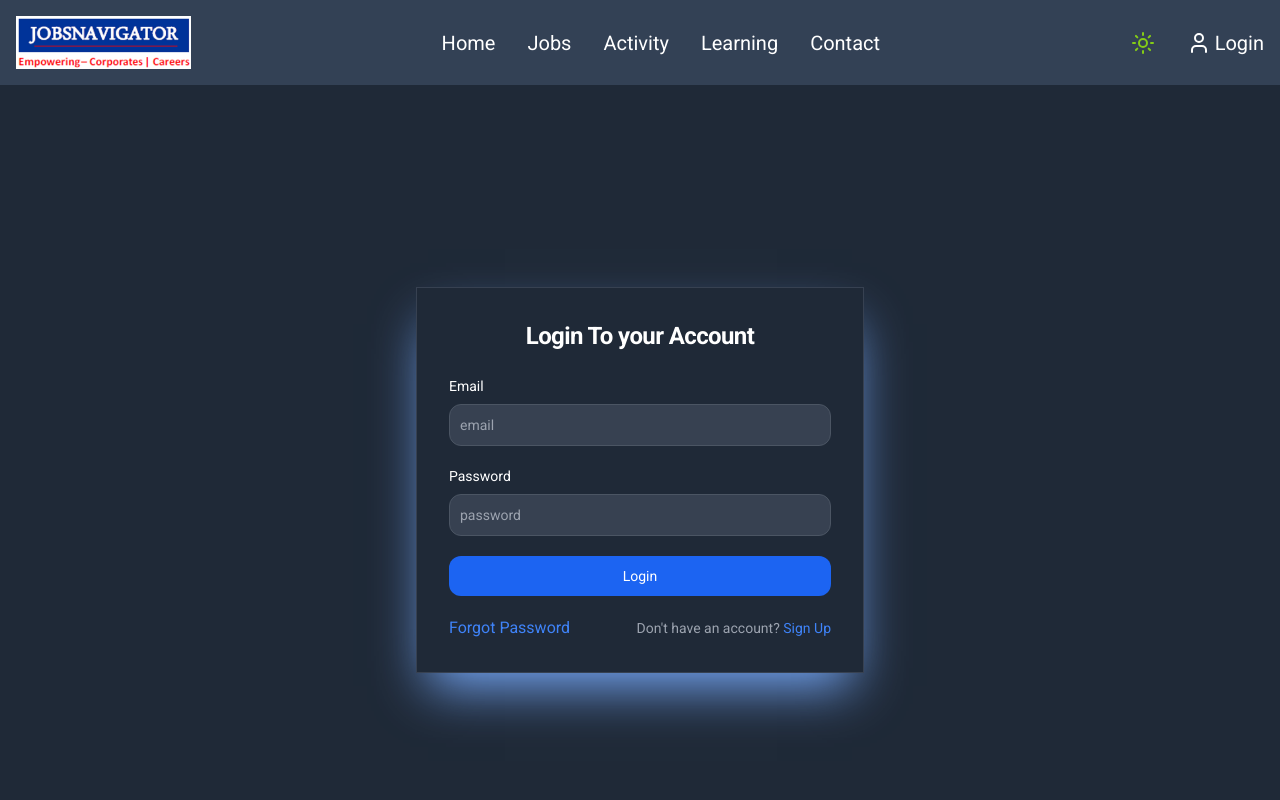
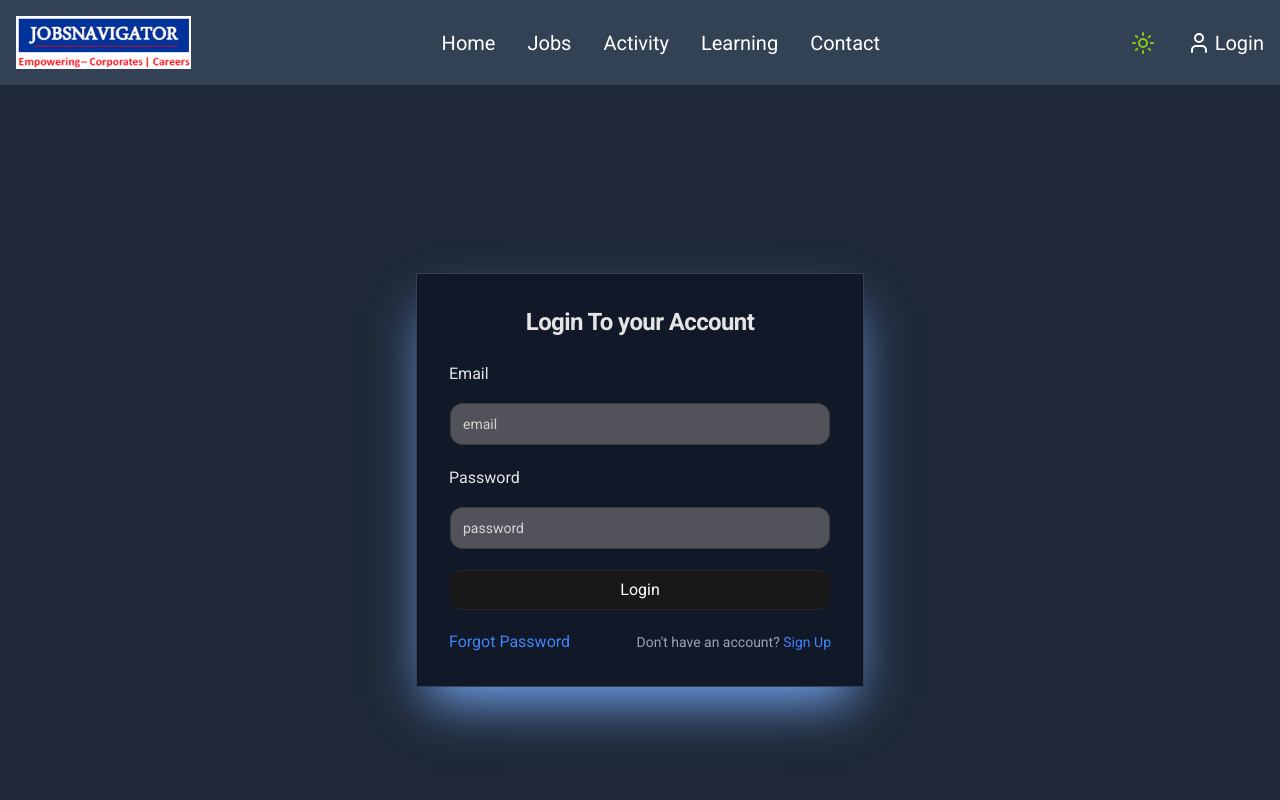
Before and after one commit to JOBSNAVIGATOR/JOBSNAVIGATOR, a Next.js app: page /login in a window 1280 px wide. Shown: the top 800 px of the page. Built offline with nearby package versions, Linux system fonts and the light colour scheme.

Commit message:
modified the text input component and button component

```diff
--- a/package.json
+++ b/package.json
@@ -10,6 +10,7 @@
   },
   "dependencies": {
     "@radix-ui/react-dropdown-menu": "^2.1.1",
+    "@radix-ui/react-label": "^2.1.0",
     "@radix-ui/react-slot": "^1.1.0",
     "@react-three/drei": "^9.108.4",
     "@react-three/fiber": "^8.16.8",
@@ -18,7 +19,7 @@
     "dotenv": "^16.4.5",
     "flowbite": "^2.4.1",
     "flowbite-react": "^0.10.1",
-    "framer-motion": "^11.3.5",
+    "framer-motion": "^11.3.8",
     "lucide-react": "^0.407.0",
     "next": "14.2.5",
     "next-themes": "^0.3.0",
--- a/src/app/(front-office)/login/page.jsx
+++ b/src/app/(front-office)/login/page.jsx
@@ -5,9 +5,9 @@ export default function page() {
   return (
     <section className="bg-slate-300 dark:bg-gray-800">
       <div className="flex flex-col items-center justify-center px-6 py-8 mx-auto h-screen lg:py-0">
-        <div className="w-full bg-slate-100 dark:shadow-blue-400 rounded-lg shadow-2xl dark:border md:mt-0 sm:max-w-md xl:p-0 dark:bg-gray-800 dark:border-gray-700">
+        <div className="w-full bg-slate-100 dark:shadow-blue-400 rounded-lg shadow-2xl dark:border md:mt-0 sm:max-w-md xl:p-0 dark:bg-gray-900 dark:border-gray-700">
           <div className="p-6 space-y-4 md:space-y-6 sm:p-8">
-            <h1 className="text-xl font-bold leading-tight tracking-tight text-gray-900 md:text-2xl dark:text-white text-center">
+            <h1 className="text-xl font-bold leading-tight tracking-tight md:text-2xl text-center text-neutral-800 dark:text-neutral-200">
               Login To your Account
             </h1>
             <LoginForm />
--- a/src/app/(front-office)/signup/page.jsx
+++ b/src/app/(front-office)/signup/page.jsx
@@ -5,9 +5,9 @@ export default function page() {
   return (
     <section className="bg-slate-300 dark:bg-gray-800">
       <div className="flex flex-col items-center justify-center px-6 py-8 mx-auto h-screen lg:py-0">
-        <div className="w-full bg-slate-100 dark:shadow-blue-400 rounded-lg shadow-2xl dark:border md:mt-0 sm:max-w-md xl:p-0 dark:bg-gray-800 dark:border-gray-700">
+        <div className=" w-full bg-slate-100 dark:shadow-blue-400 rounded-lg shadow-2xl dark:border md:mt-0 sm:max-w-md xl:p-0 dark:bg-gray-900 dark:border-gray-700">
           <div className="p-6 space-y-4 md:space-y-6 sm:p-8">
-            <h1 className="text-xl font-bold leading-tight tracking-tight text-gray-900 md:text-2xl dark:text-white text-center">
+            <h1 className="text-xl font-bold leading-tight tracking-tight  md:text-2xl  text-center text-neutral-800 dark:text-neutral-200">
               Create your Account
             </h1>
             <SignupForm role="CANDIDATE" />
--- a/src/components/FormInputs/SubmitButton.jsx
+++ b/src/components/FormInputs/SubmitButton.jsx
@@ -12,7 +12,7 @@ export default function SubmitButton({
         <button
           disabled
           type="button"
-          className="w-full text-white bg-blue-700 hover:bg-blue-800 focus:ring-4 focus:outline-none focus:ring-blue-300 font-medium rounded-xl text-sm px-5 py-2.5 text-center mr-2 dark:bg-blue-600 dark:hover:bg-blue-700 dark:focus:ring-blue-800 inline-flex items-center"
+          className="bg-gradient-to-br relative group/btn from-black dark:from-zinc-900 dark:to-zinc-900 to-neutral-600 block dark:bg-zinc-800 w-full text-white rounded-xl h-10 font-medium shadow-[0px_1px_0px_0px_#ffffff40_inset,0px_-1px_0px_0px_#ffffff40_inset] dark:shadow-[0px_1px_0px_0px_var(--zinc-800)_inset,0px_-1px_0px_0px_var(--zinc-800)_inset]"
         >
           <svg
             aria-hidden="true"
@@ -36,11 +36,21 @@ export default function SubmitButton({
       ) : (
         <button
           type="submit"
-          className="w-full text-white bg-blue-600 hover:bg-blue-700 focus:ring-4 focus:outline-none focus:ring-blue-300 font-medium rounded-xl text-sm px-5 py-2.5 text-center dark:bg-blue-600 dark:hover:bg-blue-700 dark:focus:ring-blue-800"
+          className="bg-gradient-to-br relative group/btn from-black dark:from-zinc-900 dark:to-zinc-900 to-neutral-600 block dark:bg-zinc-800 w-full text-white rounded-xl h-10 font-medium shadow-[0px_1px_0px_0px_#ffffff40_inset,0px_-1px_0px_0px_#ffffff40_inset] dark:shadow-[0px_1px_0px_0px_var(--zinc-800)_inset,0px_-1px_0px_0px_var(--zinc-800)_inset]"
         >
           {buttonTitle}
+          <BottomGradient />
         </button>
       )}
     </div>
   );
 }
+
+const BottomGradient = () => {
+  return (
+    <>
+      <span className="group-hover/btn:opacity-100 block transition duration-500 opacity-0 absolute h-px w-full -bottom-px inset-x-0 bg-gradient-to-r from-transparent via-cyan-500 to-transparent" />
+      <span className="group-hover/btn:opacity-100 blur-sm block transition duration-500 opacity-0 absolute h-px w-1/2 mx-auto -bottom-px inset-x-10 bg-gradient-to-r from-transparent via-indigo-500 to-transparent" />
+    </>
+  );
+};
--- a/src/components/FormInputs/TextInput.jsx
+++ b/src/components/FormInputs/TextInput.jsx
@@ -1,3 +1,7 @@
+import { cn } from "@/lib/utils";
+import { Label } from "../ui/label";
+import { Input } from "../ui/input";
+
 export default function TextInput({
   label,
   name,
@@ -12,25 +16,28 @@ export default function TextInput({
 }) {
   return (
     <div className={className}>
-      <label
+      <LabelInputContainer>
+        <Label
           htmlFor={name}
-        className="block mb-2 text-sm font-medium text-gray-900 dark:text-white"
+          className="block mb-2 text-md font-medium text-neutral-800 dark:text-neutral-200 "
         >
           {label}
-      </label>
+        </Label>
         {/* <div className="mt-2"> */}
-      <input
+        <Input
           {...register(`${name}`, { required: isRequired })}
           type={type}
           name={name}
           id={name}
           defaultValue={defaultValue}
           autoComplete={name}
-        className="bg-gray-50 border border-gray-300 text-gray-900 sm:text-sm rounded-xl focus:ring-blue-600 focus:border-blue-600 block w-full p-2.5 dark:bg-gray-700 dark:border-gray-600 dark:placeholder-gray-400 dark:text-white dark:focus:ring-blue-500 dark:focus:border-blue-500"
+          className=""
           placeholder={label.toLowerCase()}
           min={type === "date" ? min : undefined}
           max={type === "date" ? max : undefined}
         />
+      </LabelInputContainer>
+
       {errors[`${name}`] && (
         <small className="text-sm text-red-600 ">{label} is required</small>
       )}
@@ -38,3 +45,11 @@ export default function TextInput({
     </div>
   );
 }
+
+const LabelInputContainer = ({ children, className }) => {
+  return (
+    <div className={cn("flex flex-col space-y-2 w-full", className)}>
+      {children}
+    </div>
+  );
+};
--- a/src/components/frontOffice/LoginForm.jsx
+++ b/src/components/frontOffice/LoginForm.jsx
@@ -80,7 +80,7 @@ export default function LoginForm() {
           Forgot Password
         </Link>
         <p className="text-sm font-light text-gray-500 dark:text-gray-400">
-          Don't have an account?{" "}
+          Don&apos;t have an account?{" "}
           <Link
             href="/signup"
             className="font-medium text-blue-600 hover:underline dark:text-blue-500"
--- a/src/components/frontOffice/SignupForm.jsx
+++ b/src/components/frontOffice/SignupForm.jsx
@@ -74,6 +74,7 @@ export default function SignupForm({ role = "USER" }) {
         className="sm:col-span-2 mb-3"
       />
 
+      <div className="flex flex-col md:flex-row space-y-2 md:space-y-0 md:space-x-2 mb-4">
         {/* first name */}
         <TextInput
           label="First Name"
@@ -92,6 +93,8 @@ export default function SignupForm({ role = "USER" }) {
           errors={errors}
           className="sm:col-span-2 mb-3"
         />
+      </div>
+
       {/* email */}
       <TextInput
         label="Email"
--- /dev/null
+++ b/src/components/ui/input.jsx
@@ -0,0 +1,60 @@
+"use client";
+import * as React from "react";
+import { cn } from "@/lib/utils";
+import { useMotionTemplate, useMotionValue, motion } from "framer-motion";
+
+const Input = React.forwardRef(function Input(
+  { className, type, ...props },
+  ref
+) {
+  const radius = 100; // Adjust this value to increase the radius of the hover effect
+  const [visible, setVisible] = React.useState(false);
+
+  let mouseX = useMotionValue(0);
+  let mouseY = useMotionValue(0);
+
+  function handleMouseMove({ currentTarget, clientX, clientY }) {
+    let { left, top } = currentTarget.getBoundingClientRect();
+    mouseX.set(clientX - left);
+    mouseY.set(clientY - top);
+  }
+
+  return (
+    <motion.div
+      style={{
+        background: useMotionTemplate`
+                    radial-gradient(
+                        ${
+                          visible ? radius + "px" : "0px"
+                        } circle at ${mouseX}px ${mouseY}px,
+                        var(--blue-500),
+                        transparent 80%
+                    )
+                `,
+      }}
+      onMouseMove={handleMouseMove}
+      onMouseEnter={() => setVisible(true)}
+      onMouseLeave={() => setVisible(false)}
+      className="p-[2px] rounded-lg transition duration-300 group/input"
+    >
+      <input
+        type={type}
+        className={cn(
+          `flex h-10 w-full border-none bg-gray-50 dark:bg-zinc-600 text-black dark:text-white shadow-input rounded-xl px-3 py-2 text-sm file:border-0 file:bg-transparent
+                    file:text-sm file:font-medium placeholder:text-neutral-300 dark:placeholder-text-neutral-600
+                    focus-visible:outline-none focus-visible:ring-[2px] focus-visible:ring-neutral-400 dark:focus-visible:ring-neutral-600
+                    disabled:cursor-not-allowed disabled:opacity-50
+                    dark:shadow-[0px_0px_1px_1px_var(--neutral-700)]
+                    group-hover/input:shadow-none transition duration-400`,
+          className
+        )}
+        ref={ref}
+        {...props}
+      />
+    </motion.div>
+  );
+});
+
+Input.displayName = "Input";
+
+export { Input };
--- /dev/null
+++ b/src/components/ui/label.jsx
@@ -0,0 +1,20 @@
+"use client";
+import * as React from "react";
+import * as LabelPrimitive from "@radix-ui/react-label";
+import { cn } from "@/lib/utils";
+
+const Label = React.forwardRef(function Label({ className, ...props }, ref) {
+  return (
+    <LabelPrimitive.Root
+      ref={ref}
+      className={cn(
+        "text-sm font-medium text-black dark:text-white leading-none peer-disabled:cursor-not-allowed peer-disabled:opacity-70",
+        className
+      )}
+      {...props}
+    />
+  );
+});
+Label.displayName = LabelPrimitive.Root.displayName;
+
+export { Label };
--- a/tailwind.config.js
+++ b/tailwind.config.js
@@ -98,6 +98,9 @@ module.exports = {
         scroll:
           "scroll var(--animation-duration, 40s) var(--animation-direction, forwards) linear infinite",
       },
+      boxShadow: {
+        input: `0px 2px 3px -1px rgba(0,0,0,0.1), 0px 1px 0px 0px rgba(25,28,33,0.02), 0px 0px 0px 1px rgba(25,28,33,0.08)`,
+      },
     },
   },
   plugins: [
```
Also changed, not shown: 1 other file (tests, documents, lock files or other folders). Lines whose indentation alone changed are shown as unchanged.
